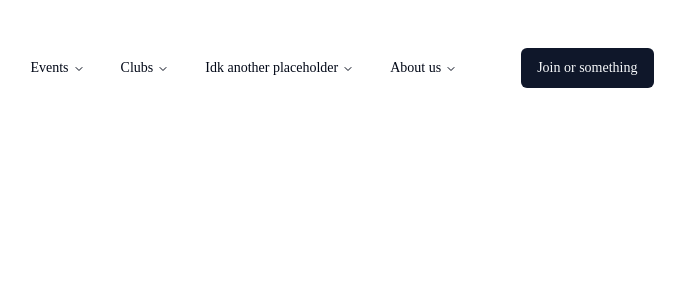
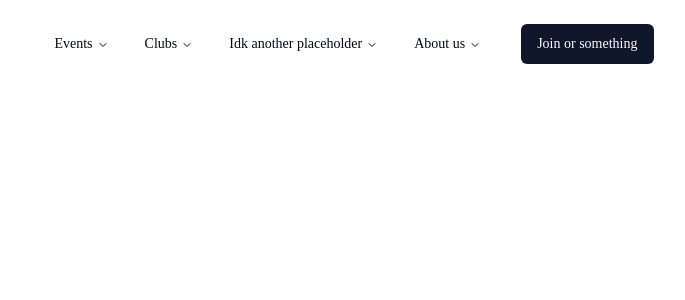
Before and after one commit to codersforcauses/intermediate_team_2, a Next.js app in the folder client/: page /home in a window 1280 px wide. Shown: the top 300 px of the page, without its empty margins (294-979 px from the left). Built offline with nearby package versions, Linux system fonts and the light colour scheme.

Commit message:
adjusted join button on home page

```diff
--- a/client/src/pages/home.tsx
+++ b/client/src/pages/home.tsx
@@ -29,7 +29,7 @@ export default function Home() {
           </NavigationMenuItem>
         </NavigationMenuList>
       </NavigationMenu>
-      <div className="flex flex-row justify-end gap-6 p-6">
+      <div className="flex flex-row justify-end gap-6">
         <Button>Join or something</Button>
       </div>
     </div>
```
